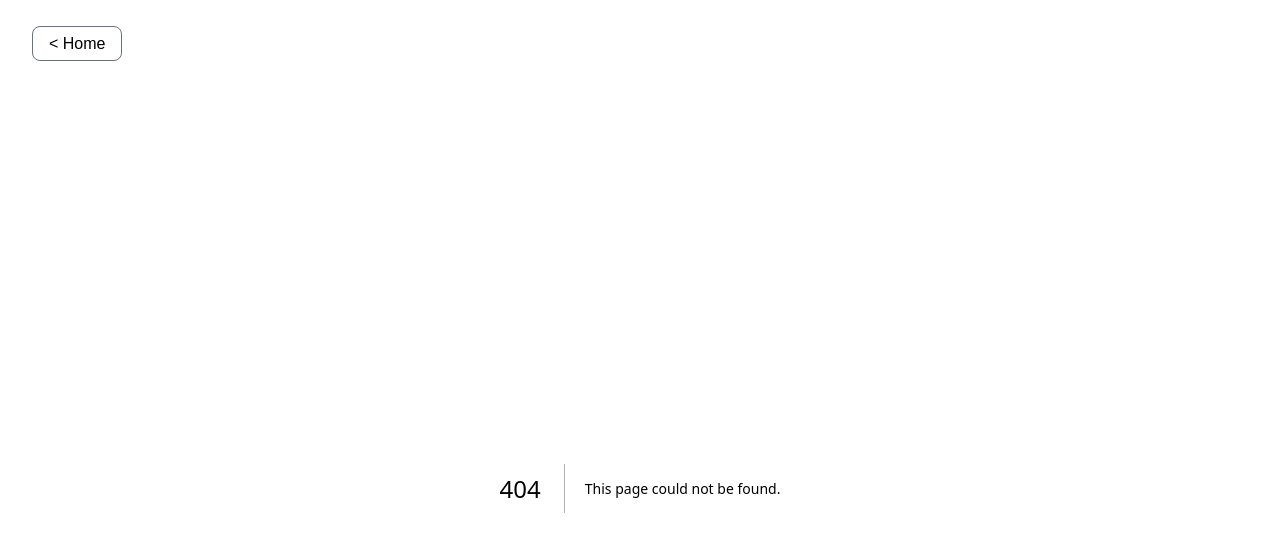
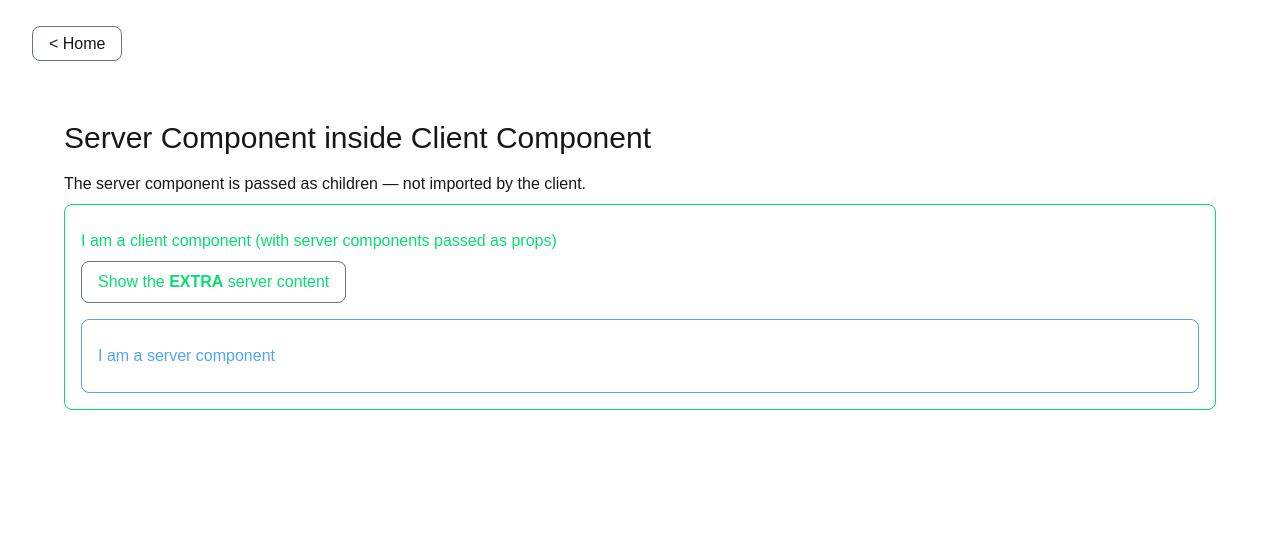
Before and after one commit to olafchuszno/next-digest, a Next.js app: page /server-in-client-component in a window 1280 px wide. Before the commit this address had no page. Shown: the top 552 px of the page. Built offline with nearby package versions, Linux system fonts and the light colour scheme.

Commit message:
feat: Add server-in-client-component example

```diff
--- a/app/globals.css
+++ b/app/globals.css
@@ -49,6 +49,12 @@ input {
 @utility server-text {
   @apply text-blue-400;
 }
+@utility server-border {
+  @apply border border-blue-400 rounded-lg p-4;
+}
 @utility client-text {
   @apply text-green-400;
 }
+@utility client-border {
+  @apply border border-green-400 rounded-lg p-4;
+}
--- a/app/page.tsx
+++ b/app/page.tsx
@@ -4,6 +4,7 @@ const PAGES = [
   { href: '/client-component', label: 'Client Component' },
   { href: '/server-component', label: 'Server Component' },
   { href: '/client-in-server-component', label: 'Client component (inside of) Server Component' },
+  { href: '/server-in-client-component', label: 'Server component (inside of) Client Component' },
   { href: '/post', label: 'Posts' },
   { href: '/server-navigation/one', label: 'Server Navigation (page One)' },
   { href: '/client-navigation/one', label: 'Client Navigation (page One)' },
--- /dev/null
+++ b/app/server-in-client-component/ClientWrapper.tsx
@@ -0,0 +1,25 @@
+'use client';
+
+import { useState, ReactNode, FC, PropsWithChildren } from 'react';
+
+type Props = {
+  extraServerContent: ReactNode;
+};
+
+export const ClientWrapper: FC<PropsWithChildren<Props>> = ({ children, extraServerContent }) => {
+  const [isOpen, setIsOpen] = useState(false);
+
+  return (
+    <div className="client-border client-text">
+      <p className="mb-2 client-text">
+        I am a client component (with server components passed as props)
+      </p>
+      <button className="bordered mb-4" onClick={() => setIsOpen(o => !o)}>
+        {isOpen ? 'Hide' : 'Show'} the <b>EXTRA</b> server content
+      </button>
+      {/* children and extraServerContent are server components — passed in, not imported */}
+      {isOpen && extraServerContent}
+      {children}
+    </div>
+  );
+};
--- /dev/null
+++ b/app/server-in-client-component/page.tsx
@@ -0,0 +1,31 @@
+import { ClientWrapper } from './ClientWrapper';
+
+const ServerContent = () => {
+  return (
+    <div className="server-border">
+      <p className="server-text">I am a server component</p>
+    </div>
+  );
+};
+
+const ExtraServerContent = () => {
+  return (
+    <div className="server-border mb-4">
+      <p className="server-text">
+        I am an <b>EXTRA</b> server component
+      </p>
+    </div>
+  );
+};
+
+export default function Page() {
+  return (
+    <main className="p-8">
+      <h1>Server Component inside Client Component</h1>
+      <p>The server component is passed as children — not imported by the client.</p>
+      <ClientWrapper extraServerContent={<ExtraServerContent />}>
+        <ServerContent />
+      </ClientWrapper>
+    </main>
+  );
+}
```
